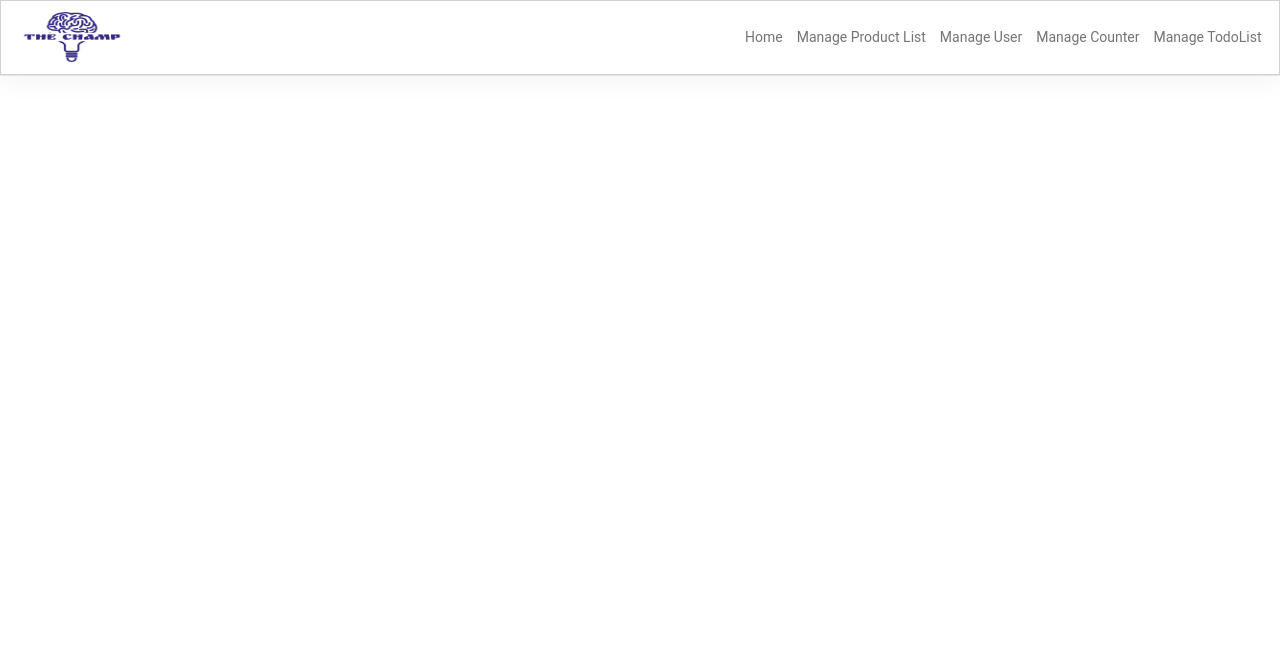
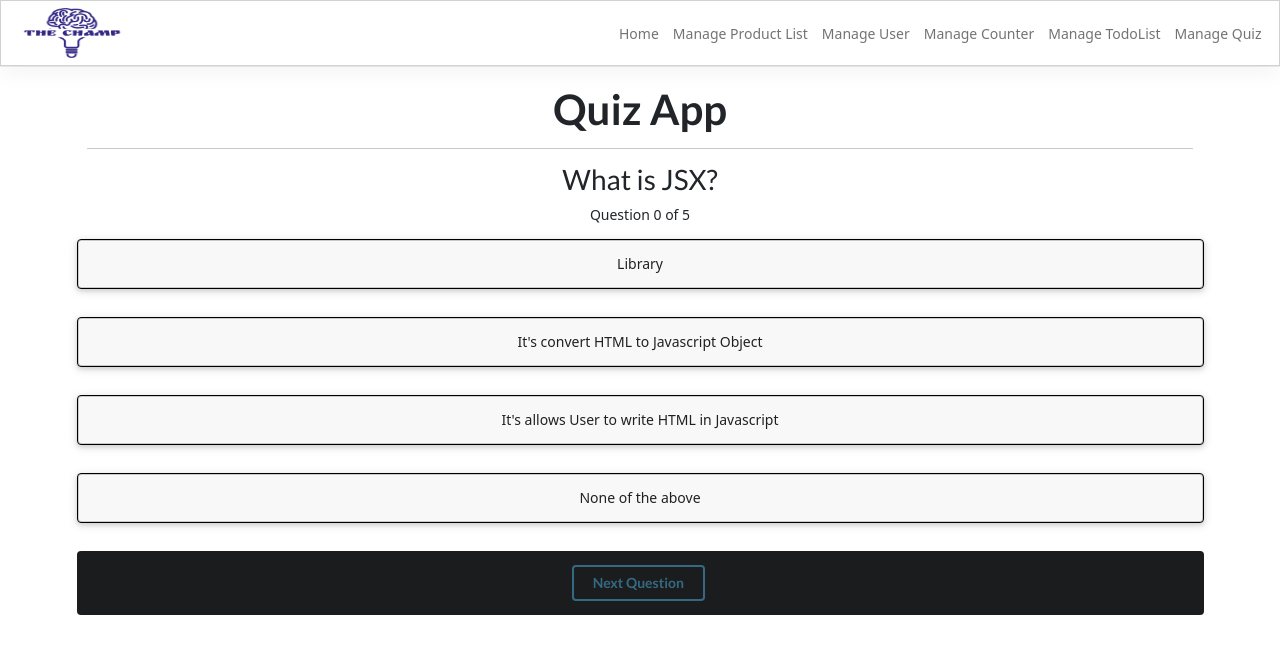
Before and after one commit to kishorswami/react-app, a React (Create React App) app: page /quiz in a window 1280 px wide. Shown: the top 654 px of the page. Built offline with nearby package versions, Linux system fonts and the light colour scheme.

Commit message:
added Quiz app functionality

```diff
--- a/src/App.css
+++ b/src/App.css
@@ -48,12 +48,6 @@
 
 .default-margin{
   margin-top: 6rem !important;
-}
-
-* {
-  font-family: "Roboto", sans-serif;
-  padding: 0;
-  margin: 0;
 }
 
 .ui.cards > .card > .image {
@@ -147,3 +141,13 @@
 .placeholder {
   opacity: .9 !important;
 }
+
+.selected {
+  background-color: orange !important;
+}
+
+.options {
+  padding: 8px;
+  border: 0.9px solid #000;
+  cursor: pointer;
+}
--- a/src/App.js
+++ b/src/App.js
@@ -6,6 +6,7 @@ import Home from "./components/Home";
 import TodoList from "./components/TodoList";
 import ProductListing from "./components/ProductListing";
 import ProductDetails from "./components/ProductDetails";
+import Quiz from './components/Quiz';
 import { BrowserRouter as Router, Route, Routes } from "react-router-dom";
 
 function App() {
@@ -20,6 +21,7 @@ function App() {
           <Route exact path="/todo-app" element={<TodoList />} />
           <Route exact path="/product-app" element={<ProductListing />} />
           <Route exact path="/product-app/:productId" element={<ProductDetails />} />
+          <Route exact path="/quiz" element={<Quiz />} />
         </Routes>
       </Router>
     </>
--- a/src/components/Header.js
+++ b/src/components/Header.js
@@ -14,7 +14,7 @@ const Header = () => {
     <>
       <Navbar bg="" expand="lg" fixed="top" className="custom-navbar">
         <Container fluid>
-          <Navbar.Brand href="#">
+          <Nav.Link as={Link} to="/">
             <img
               alt=""
               src={mainLogo}
@@ -22,7 +22,7 @@ const Header = () => {
               height="50"
               className="d-inline-block align-top"
             />{" "}
-          </Navbar.Brand>
+          </Nav.Link>
           <Navbar.Toggle aria-controls="navbarScroll" />
           <Navbar.Collapse
             className="justify-content-end"
@@ -44,6 +44,9 @@ const Header = () => {
               <Nav.Link as={Link} to="/todo-app">
                 Manage TodoList
               </Nav.Link>
+              <Nav.Link as={Link} to="/quiz">
+                Manage Quiz
+              </Nav.Link>
             </Nav>
           </Navbar.Collapse>
         </Container>
--- a/src/components/ProductDetails.js
+++ b/src/components/ProductDetails.js
@@ -27,6 +27,7 @@ const ProductDetails = () => {
             dispatch(removeSelectedProduct());
         };
     }, [productId])
+
 
     return (
         <div className="ui grid container default-margin">
--- a/src/components/ProductItem.js
+++ b/src/components/ProductItem.js
@@ -8,7 +8,7 @@ const ProductItem = () => {
     const renderList = products.map((product) => {
         const { id, title, image, price, category } = product;
         return (
-            <div className="four wide column" key={id}>
+            <div className="column" key={id}>
                 <Link to={`/product-app/${id}`}>
                     <div className="ui link cards">
                         <div className="card">
--- a/src/components/ProductListing.js
+++ b/src/components/ProductListing.js
@@ -17,7 +17,7 @@ const ProductListing = () => {
 
     return (
         <>
-            <div className='ui grid container default-margin'>
+            <div className='ui stackable four column grid container default-margin'>
                 <ProductItem />
             </div>
         </>
--- /dev/null
+++ b/src/components/Quiz.js
@@ -0,0 +1,146 @@
+import React, { Component } from "react";
+import { QuizData } from "./QuizData";
+import QuizResult from './QuizResult';
+import { Container, Row, Col } from "react-bootstrap";
+
+export class Quiz extends Component {
+    constructor(props) {
+        super(props);
+        this.state = {
+            userAnswer: null, //current users answer
+            currentIndex: 0, //current questions index
+            options: [], //the four options
+            quizEnd: false, //determines if it's the last question
+            score: 0, //holds the score
+            disabled: true // determines the status of the buttons
+        };
+    }
+
+    componentDidMount() {
+        this.loadQuiz();
+    }
+
+    componentDidUpdate(prevProps, prevStates) {
+        const { currentIndex } = this.state;
+        if (this.state.currentIndex !== prevStates.currentIndex) {
+            this.setState(() => {
+                return {
+                    question: QuizData[currentIndex].question,
+                    options: QuizData[currentIndex].options,
+                    answer: QuizData[currentIndex].answer
+                };
+            });
+        }
+    }
+
+    //Component that holds the current quiz
+    loadQuiz = () => {
+        const { currentIndex } = this.state; //get the current question index
+        this.setState(() => {
+            return {
+                question: QuizData[currentIndex].question,
+                options: QuizData[currentIndex].options,
+                answer: QuizData[currentIndex].answer
+            };
+        });
+    };
+
+    nextQuestionHander = () => {
+        const { userAnswer, answer, score } = this.state;
+        this.setState({
+            currentIndex: this.state.currentIndex + 1
+        });
+
+        //Check if correct answer and increment score
+        if (userAnswer === answer) {
+            this.setState({
+                score: score + 1
+            });
+        }
+    };
+
+    //Check the answer
+    checkAnswer = (answer) => {
+        this.setState({
+            userAnswer: answer,
+            disabled: false
+        });
+    };
+
+    finishHandler = () => {
+        if (this.state.currentIndex === QuizData.length - 1) {
+            this.setState({
+                quizEnd: true
+            });
+        }
+    };
+
+    render() {
+        const { question, options, currentIndex, userAnswer, quizEnd } = this.state; //get the current state
+
+        if (quizEnd) {
+            return (
+                <QuizResult iTotalQuiz={QuizData.length} iFinalScore={this.state.score}/>
+            );
+        }
+
+        return (
+            <div className="ui container default-margin">
+	            <center>
+			    	<h1
+			          style={{
+			            display: "flex",
+			            justifyContent: "center",
+			            alignItems: "center",
+			            fontSize: "3rem",
+			            fontWeight: "bolder",
+			          }}
+			        >
+			          Quiz App
+
+			        </h1>
+			        <hr />
+				    <Row>
+				        <h2>{question}</h2>
+				        <span>{`Question ${currentIndex} of ${QuizData.length - 1}`}</span>
+				        {options.map((
+				          option //for each option, new paragraph
+				        ) => (
+				          <p
+				            key={option.id}
+				            className={`ui floating message options
+				                ${userAnswer === option ? "selected" : null}
+				                `}
+				            onClick={() => this.checkAnswer(option)}
+				          >
+				            {option}
+				          </p>
+				        ))}
+				        <div class="ui inverted segment">
+				        {currentIndex < QuizData.length - 1 && (
+				          <button
+				            className="ui inverted primary button"
+				            disabled={this.state.disabled}
+				            onClick={this.nextQuestionHander}
+				          >
+				            Next Question
+				          </button>
+				        )}
+				        {currentIndex === QuizData.length - 1 && (
+				          <button
+				            className="ui inverted green button"
+				            disabled={this.state.disabled}
+				            onClick={this.finishHandler}
+				          >
+				            Finish
+				          </button>
+				        )}
+				        </div>
+				    </Row>
+	      		</center>
+      		</div>
+        );
+    }
+}
+
+export default Quiz;
--- /dev/null
+++ b/src/components/QuizData.js
@@ -0,0 +1,38 @@
+export const QuizData = [
+  {
+      id: 0,
+      question: `What is JSX?`,
+      options: [`Library`, `It's convert HTML to Javascript Object`, `It's allows User to write HTML in Javascript`, `None of the  above`],
+      answer: `It's allows User to write HTML in Javascript`
+  },
+  {
+      id: 0,
+      question: `Which of the following command is used to install create-react-app?`,
+      options: [`npm install -g create-react-app`, `npm install create-react-app`, `npm install -f create-react-app`, `install -g create-react-app`],
+      answer: `npm install -g create-react-app`
+  },
+  {
+      id: 0,
+      question: `What of the following is used in React.js to increase performance?`,
+      options: [`Original DOM`, `Virtual DOM`, `Both A and B`, `None of the above`],
+      answer: `Virtual DOM`
+  },
+  {
+      id: 0,
+      question: `How many numbers of elements a valid react component can return?`,
+      options: [`1`, `2`, `3`, `4`],
+      answer: `1`
+  },
+  {
+      id: 0,
+      question: `What is a state in React?`,
+      options: [`A permanent storage`, `Internal storage of the component`, `External storage of the component`, `None of the above`],
+      answer: `Internal storage of the component`
+  },
+  {
+      id: 0,
+      question: `Which of the following option is correct in the case of the Babel?`,
+      options: [`Babel is a Compiler`, `Babel is a Transpilar`, `None of the above`, `Both A and B are correct`],
+      answer: `Babel is a Transpilar`
+  }
+]
--- /dev/null
+++ b/src/components/QuizResult.js
@@ -0,0 +1,39 @@
+import React from 'react';
+
+import { Link } from "react-router-dom";
+
+export default function QuizResult({iTotalQuiz,iFinalScore}) {
+	return (
+        <>
+        	<div className="ui container default-margin">
+	            <center>
+		            <div class="ui card">
+					  <div class="content">
+					    <div class="header">Quiz Result</div>
+					  </div>
+					  <div class="content">
+					    <h4 class="ui sub header">Activity</h4>
+					    <div class="ui small feed">
+					      <div class="event">
+					        <div class="content">
+					          <div class="summary">
+					             <strong>Total Questions: {iTotalQuiz}</strong>
+					          </div>
+					        </div>
+					      </div>
+					      <div class="event">
+					        <div class="content">
+					          <div class="summary">
+					             <strong>Final Score:{iFinalScore}</strong>
+					          </div>
+					        </div>
+					      </div>
+					    </div>
+					  </div>
+					</div>
+				</center>
+        	</div>
+        </>
+
+    );
+}
```
Also changed, not shown: src/components/Home.js (+41 -1 lines).
